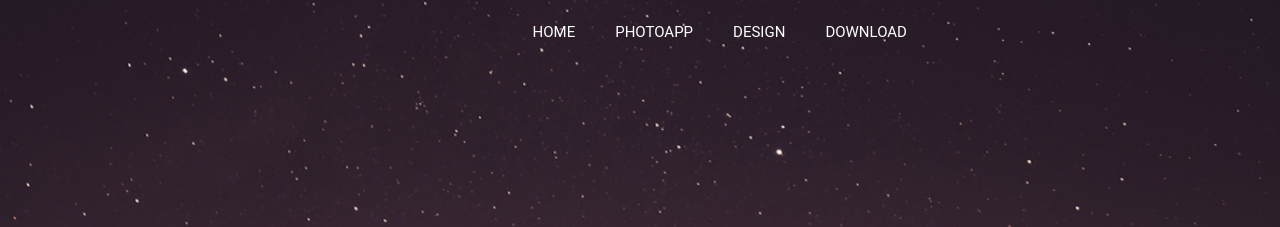
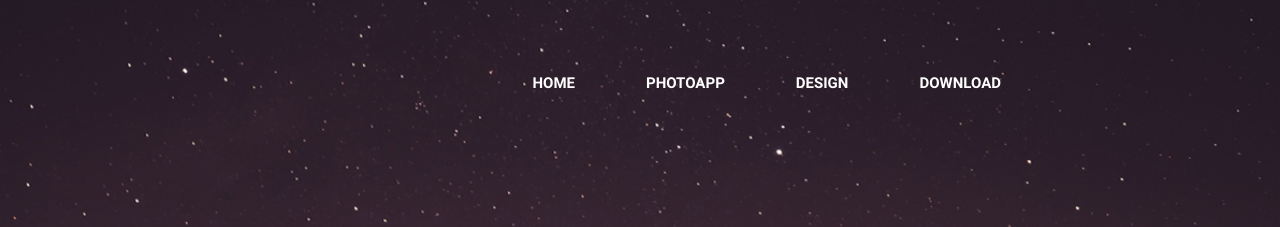
Before and after one commit to laureenpe/photolab, a website: page index.html in a window 1280 px wide. Shown: the top 227 px of the page. Drawn offline with Linux system fonts and the light colour scheme; a web font is replaced by a local one.

Commit message:
finished styles

```diff
--- a/assets/sass/_style.scss
+++ b/assets/sass/_style.scss
@@ -1,8 +1,12 @@
 /*NAVBAR*/
+body{
+    font-family: 'Roboto', sans-serif;
+}
 nav{
     background-color: transparent;
     border: none;
     box-shadow: none;
+    font-weight: bold;
 
 }
 
--- a/index.html
+++ b/index.html
@@ -7,6 +7,7 @@
     <meta name="viewport" content="width=device-width, initial-scale=1">
     <!-- Material Icon  -->
     <link href="https://fonts.googleapis.com/icon?family=Material+Icons" rel="stylesheet">
+    <link href="https://fonts.googleapis.com/css?family=Roboto" rel="stylesheet">
     <!-- CSS -->
     <link rel="stylesheet" type="" href="dist/css/style.min.css">
 </head>
```
Also changed, not shown: dist/css/style.min.css.
